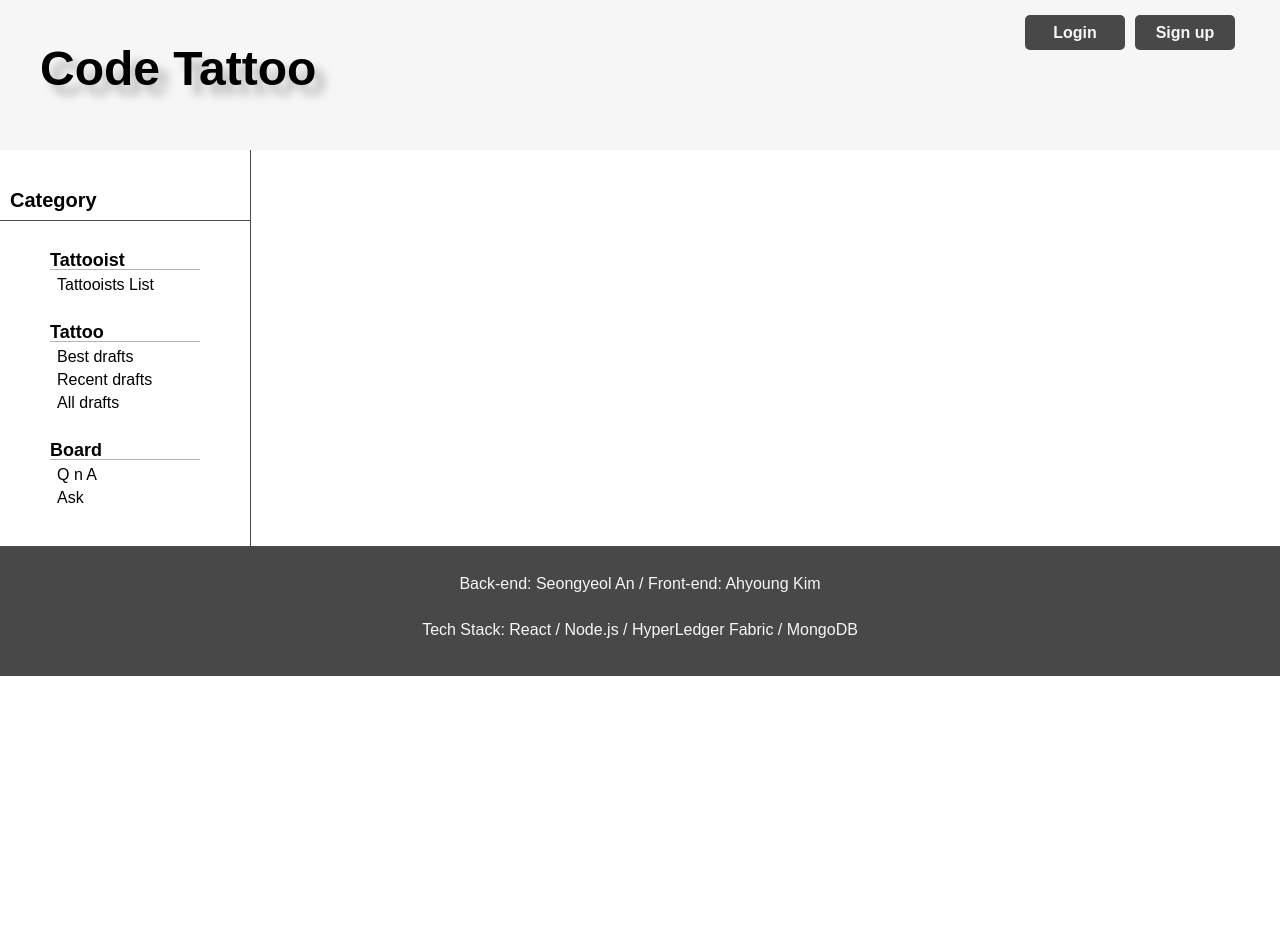
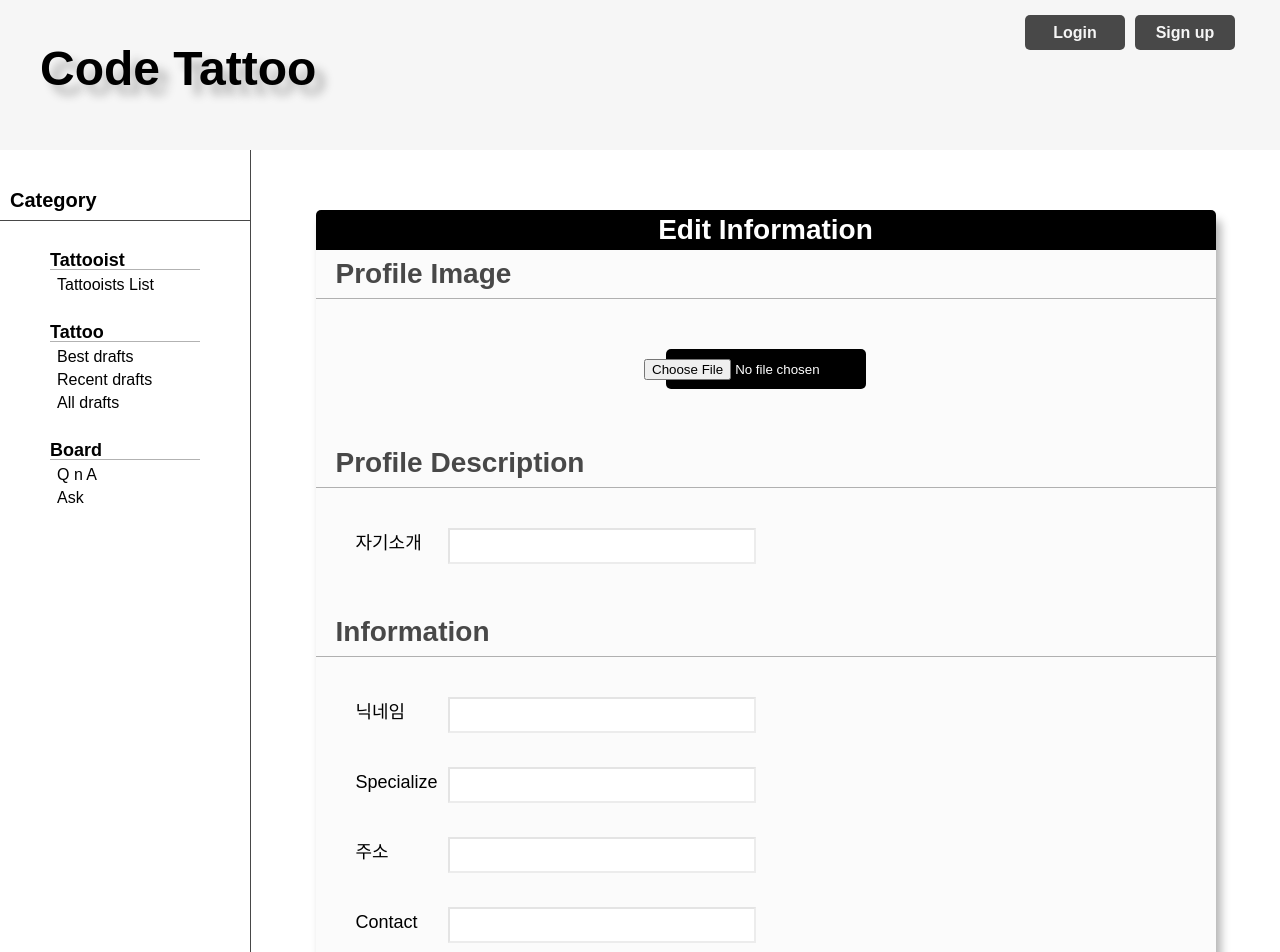
Before and after one commit to Ir2placeable/CodeTattoo, a React (Create React App) app in the folder frontend/: page /tattooist/mypage/edit/1 in a window 1280 px wide. Shown: the top 952 px of the page. Before the commit the page ends 800 px from the top, so only its background shows below. Built offline with nearby package versions, Linux system fonts and the light colour scheme; no server answers; a web font is replaced by a local one.

Commit message:
마이페이지 수정

```diff
--- a/frontend/src/App.js
+++ b/frontend/src/App.js
@@ -28,7 +28,18 @@ const apiUrl = APIURL;
 
 const App = () => {
   const [cookies, setCookie, removeCookie] = useCookies([
-    'user_id', 'name', 'location', 'isTattooist']);
+    'user_id', 'name', 'location', 'isTattooist',
+    'nickname', 'specialize', 'address', 'contact', 'description', 'image',
+    'user_desc', 'user_image'
+  ]);
+
+  // useEffect(() => {
+  //   console.log(Object.keys(cookies))
+  //   const keys = Object.keys(cookies)
+  //   for(let i=0; i<keys.length; i++){
+  //     removeCookie(keys[i]);
+  //   }
+  // }, []);
 
   return (
     <div className='main-font'>
@@ -54,13 +65,13 @@ const App = () => {
             setCookie={setCookie} />} />
 
           {/* My Page */}
-          <Route path="/user/mypage/:user_id" element={<UserMyPage apiUrl={apiUrl} cookies={cookies} />} />
+          <Route path="/user/mypage/:user_id" element={<UserMyPage apiUrl={apiUrl} cookies={cookies} setCookie={setCookie} />} />
           <Route path="/tattooist/mypage/:tattooist_id"
             element={<MyPage apiUrl={apiUrl} cookies={cookies} setCookie={setCookie} />}>
           </Route>
-                    {/* parameter를 줄까말까... */}
-          <Route path="/tattooist/mypage/edit"
-            element={<ProfileEdit apiUrl={apiUrl} cookies={cookies} setCookie={setCookie} />} />
+
+          <Route path="/tattooist/mypage/edit/:tattooist_id"
+            element={<ProfileEdit apiUrl={apiUrl} cookies={cookies} setCookie={setCookie} removeCookie={removeCookie} />} />
 
           {/* User */}
 
--- a/frontend/src/pages/Entry.jsx
+++ b/frontend/src/pages/Entry.jsx
@@ -25,7 +25,7 @@ const Entry = ({ cookies }) => {
   const navigate = useNavigate();
 
   const goUploadImage = () => {
-    navigate('/tattooist/img_load');
+    navigate('/imgload');
   }
 
   const goDrafts = () => {
--- a/frontend/src/pages/ImgLoad.jsx
+++ b/frontend/src/pages/ImgLoad.jsx
@@ -67,13 +67,14 @@ const ImgLoad = ({ apiUrl, cookies }) => {
     }
     //console.log(body)
     const res = await axios.post(`${apiUrl}/draft/create`, body);
-    //console.log(res);
+    console.log(res);
   }
 
   const navigate = useNavigate();
   const onSubmit = () => {
     sendRequest();
-    navigate(`/tattooist/mypage/${cookies.isTattooist}`);
+    // navigate(`/tattooist/mypage/${cookies.isTattooist}`);
+    window.location.replace(`/tattooist/mypage/${cookies.isTattooist}`);
   }
   return (
     <>
--- a/frontend/src/pages/Login.jsx
+++ b/frontend/src/pages/Login.jsx
@@ -59,8 +59,8 @@ const Login = ({ apiUrl, setCookie }) => {
     if(res.data.success){
       pushCookie(res.data.user_info);
       console.log('쿠키 저장 성공')
+      window.location.replace('/');
       alert('로그인 되었습니다.')
-      window.location.replace('/');
     } else {
       window.location.replace('/login');
       alert('Login 정보가 잘못되었습니다. 다시 시도해주세요.')
--- a/frontend/src/pages/MyPage.jsx
+++ b/frontend/src/pages/MyPage.jsx
@@ -8,6 +8,7 @@ import {
   MyPageMainDiv,
   MyPageInfoDiv,
   UserImgDiv,
+  UserImg,
   userIconStyle,
   ttIconStyle,
   MyPageLine,
@@ -40,14 +41,20 @@ const MyPage = ({ apiUrl, cookies, setCookie }) => {
     specialize: '',
     location: '',
     contact: '',
-    drafts: []
+    drafts: [],
+    profile: {
+      description: '',
+      image: ''
+    }
   });
 
   const pushCookie = () => {
-    setCookie('nickname', info.nickname, {maxAge: 3000});
-    setCookie('specialize', info.specialize, {maxAge: 3000});
-    setCookie('address', info.location, {maxAge: 3000});
-    setCookie('contact', info.contact, {maxAge: 3000});
+    setCookie('nickname', info.nickname, {maxAge: 3000, path: '/'});
+    setCookie('specialize', info.specialize, {maxAge: 3000, path: '/'});
+    setCookie('address', info.location, {maxAge: 3000, path: '/'});
+    setCookie('contact', info.contact, {maxAge: 3000, path: '/'});
+    setCookie('description', info.profile.description, {maxAge: 3000, path: '/'});
+    setCookie('image', info.profile.image, {maxAge: 3000, path: '/'});
   }
 
   const getMyPage = async() => {
@@ -56,11 +63,11 @@ const MyPage = ({ apiUrl, cookies, setCookie }) => {
     })
     console.log(res.data)
     setInfo(res.data.tattooist_info)
-
   }
 
   useEffect(() => {
     getMyPage();
+    //console.log(Object.keys(cookies))
   }, [])
 
   useEffect(() => {
@@ -80,7 +87,8 @@ const MyPage = ({ apiUrl, cookies, setCookie }) => {
   }
 
   const onEdit = () => {
-    navigate('/tattooist/mypage/edit');
+    window.location.replace(`/tattooist/mypage/edit/${cookies.isTattooist}`);
+    // navigate(`/tattooist/mypage/edit/${cookies.isTattooist}`);
   }
 
   const userMode = () => {
@@ -94,7 +102,13 @@ const MyPage = ({ apiUrl, cookies, setCookie }) => {
         {/* User Information Section */}
         <MyPageInfoDiv>
           <UserImgDiv>
-            <FontAwesomeIcon style={userIconStyle} icon={faUser} />
+            {info.profile.image ? (
+              <div>
+                <UserImg src={info.profile.image} />
+              </div>
+            ):(
+              <FontAwesomeIcon style={userIconStyle} icon={faUser} />
+            )}
           </UserImgDiv>
 
           <MyPageText
@@ -102,7 +116,8 @@ const MyPage = ({ apiUrl, cookies, setCookie }) => {
               [{name: 'Tattooist', desc: info.nickname},
               {name: 'Specialize', desc: info.specialize},
               {name: 'Location', desc: info.location},
-              {name: 'Contact', desc: info.contact}]}
+              {name: 'Contact', desc: info.contact},
+              {name: 'Description', desc: info.profile.description}]}
           />
 
           <MyPageLine />
@@ -132,7 +147,6 @@ const MyPage = ({ apiUrl, cookies, setCookie }) => {
 
 
         {/* Contens Section */}
-        {/* <EmptyDraftBox>아직 도안이 없습니다.</EmptyDraftBox> */}
         { draftBtn ? (
           <MyPageContentDiv>
 
@@ -146,18 +160,11 @@ const MyPage = ({ apiUrl, cookies, setCookie }) => {
 
             <ShowDraftList text={''} drafts={info.drafts} tattooist={true} />
 
-            {/* <ImgLoad /> */}
-            {/* <ImgLoad apiUrl={apiUrl} cookies={cookies} /> */}
-            {/* <Routes>
-              <Route path='/img_load' element={<ImgLoad apiUrl={apiUrl} cookies={cookies} />} />
-            </Routes> */}
-
           </MyPageContentDiv>
         ) : (
           <div>Calendar 영역</div>
         )}
 
-      {/* <Outlet /> */}
       </MyPageMainDiv>
     </>
   );
--- a/frontend/src/pages/MyPageButton.jsx
+++ b/frontend/src/pages/MyPageButton.jsx
@@ -1,7 +1,8 @@
 import React, { useState } from 'react';
 import { MyPageBtn, MyPageBtnHoverStyle } from '../styledComponents';
 
-const MyPageButton = ({ text, onClick }) => {
+
+const MyPageButton = ({ text, onClick, icon }) => {
   const [isHover, setIsHover] = useState(false);
 
   const onHover = () => {
--- a/frontend/src/pages/ProfileEdit.jsx
+++ b/frontend/src/pages/ProfileEdit.jsx
@@ -1,5 +1,6 @@
 import React, {useEffect, useState} from 'react';
 import ProfileImage from './ProfileImage';
+import { useParams } from 'react-router-dom';
 import axios from 'axios';
 import {
   MyPageMainDiv,
@@ -14,7 +15,8 @@ import {
   EnrollBtn,
 } from '../styledComponents';
 
-const ProfileEdit = ({ apiUrl, cookies, setCookie }) => {
+const ProfileEdit = ({ apiUrl, cookies, setCookie, removeCookie }) => {
+  const params = useParams();
   const [src, setSrc] = useState(null);
   const [image, setImage] = useState({
     width: 300,
@@ -26,10 +28,11 @@ const ProfileEdit = ({ apiUrl, cookies, setCookie }) => {
     nickname: cookies.nickname,
     specialize: cookies.specialize,
     address: cookies.address,
-    contact: cookies.contact
+    contact: cookies.contact,
+    description: cookies.description
   })
 
-  const { nickname, specialize, address, contact } = input;
+  const { nickname, specialize, address, contact, description } = input;
 
   const onChange = (e) => {
     const { name, value } = e.target;
@@ -48,7 +51,7 @@ const ProfileEdit = ({ apiUrl, cookies, setCookie }) => {
         contact: contact
       },
       profile: {
-        description: '',
+        description: description,
         image: image
       }
     }
@@ -58,9 +61,18 @@ const ProfileEdit = ({ apiUrl, cookies, setCookie }) => {
     })
     console.log(res);
   }
+  const removeCookies = () => {
+    removeCookie('specialize', {path: '/tattooist/mypage'})
+    removeCookie('nickname', {path: '/tattooist/mypage'})
+    removeCookie('address', {path: '/tattooist/mypage'})
+    removeCookie('contact', {path: '/tattooist/mypage'})
+    removeCookie('image', {path: '/tattooist/mypage'})
+    removeCookie('description', {path: '/tattooist/mypage'})
+  }
 
   const onSubmit = () => {
     sendRequest();
+    //removeCookies();
     window.location.replace(`/tattooist/mypage/${cookies.isTattooist}`);
   }
 
@@ -72,6 +84,21 @@ const ProfileEdit = ({ apiUrl, cookies, setCookie }) => {
         <EnrollUl>
           <EnrollText>Profile Image</EnrollText>
           <ProfileImage src={src} setSrc={setSrc} image={image} setImage={setImage} />
+        </EnrollUl>
+
+        <EnrollUl>
+          <EnrollText>Profile Description</EnrollText>
+
+          <EnrollLi>
+            <EnrollLabel>자기소개
+              <EnrollInput
+                type="text"
+                name="description"
+                value={description}
+                onChange={onChange}
+                 />
+            </EnrollLabel>
+          </EnrollLi>
         </EnrollUl>
         <EnrollUl>
           <EnrollText>Information</EnrollText>
@@ -131,4 +158,4 @@ const ProfileEdit = ({ apiUrl, cookies, setCookie }) => {
   );
 };
 
-export default ProfileEdit;
+export default React.memo(ProfileEdit);
--- a/frontend/src/pages/UserMyPage.jsx
+++ b/frontend/src/pages/UserMyPage.jsx
@@ -2,12 +2,13 @@ import axios from 'axios';
 import React, { useState, useEffect } from 'react';
 import { useParams } from 'react-router-dom';
 import { FontAwesomeIcon } from '@fortawesome/react-fontawesome';
-import { faUser } from '@fortawesome/free-solid-svg-icons';
+import { faUser, faPenToSquare } from '@fortawesome/free-solid-svg-icons';
 import { useNavigate } from 'react-router-dom';
 import {
   MyPageInfoDiv,
   MyPageMainDiv,
   UserImgDiv,
+  UserImg,
   userIconStyle,
   MyPageLine,
   ForTattooistDiv,
@@ -17,23 +18,34 @@ import MyPageText from './MyPageText';
 import MyPageMenuComp from './MyPageMenuComp';
 import MyPageButton from './MyPageButton';
 
-const UserMyPage = ({ apiUrl, cookies }) => {
+const UserMyPage = ({ apiUrl, cookies, setCookie }) => {
   const params = useParams();
   const [info, setInfo] = useState({
     nickname: '',
     drafts: [],
-    tattooists: []
+    tattooists: [],
+    profile: {
+      description: '',
+      image: ''
+    }
   });
 
   const getMyPage = async() => {
     const res = await axios.post(`${apiUrl}/user/mypage`, {
       user_id: params.user_id
     })
+    console.log(res.data);
+    // setInfo(res.data.user_info);
   }
 
   useEffect(() => {
     //getMyPage();
   }, []);
+  useEffect(() => {
+    setCookie('name', info.nickname, {maxAge: 3000, path: '/'});
+    setCookie('user_desc', info.profile.description, {maxAge: 3000, path: '/'});
+    setCookie('user_image', info.profile.image, {maxAge: 3000, path: '/'});
+  }, [info]);
 
   const [draftBtn, setDraftBtn] = useState(false);
 
@@ -56,24 +68,29 @@ const UserMyPage = ({ apiUrl, cookies }) => {
         <MyPageInfoDiv>
 
           <UserImgDiv>
-            <FontAwesomeIcon style={userIconStyle} icon={faUser} />
+            {info.profile.image ? (
+              <div>
+                <UserImg src={info.profile.image} />
+              </div>
+            ) : (
+              <FontAwesomeIcon style={userIconStyle} icon={faUser} />
+            )}
+
           </UserImgDiv>
 
-          <MyPageText texts={[{name: 'User', desc: info.nickname}]} />
+          <MyPageText texts={[{name: 'User', desc: info.nickname},
+              {name: 'Description', desc: info.profile.description}]} />
 
           <MyPageLine />
 
           <MyPageMenuComp text1={'Drafts'} text2={'Tattooists'} />
 
           <ForTattooistDiv>
+            <MyPageButton onClick={()=>{}} text={'편집하기'} />
             {cookies.isTattooist ? (
-              <div>
                 <MyPageButton onClick={tattooistMode} text={'Tattooist Mode'} />
-              </div>
             ) : (
-              <div>
-                <MyPageButton onClick={()=>{}} text={'편집하기'} />
-              </div>
+              <div></div>
             )}
           </ForTattooistDiv>
 
--- a/frontend/src/styledComponents.js
+++ b/frontend/src/styledComponents.js
@@ -460,7 +460,7 @@ align-items: center;
 `
 
 export const MyPageInfoDiv = styled.div`
-height: 150px;
+height: 200px;
 width: 100%;
 
 display: flex;
@@ -480,11 +480,18 @@ background-color: white;
 margin-left: 50px;
 
 text-align: center;
+overflow: hidden;
 `
 
 export const UserIcon = styled.i`
 font-size: 70px;
 line-height: 100px;
+`
+
+export const UserImg = styled.img`
+width: 100px;
+height: 100px;
+object-fit: contain;
 `
 
 export const userIconStyle = {
@@ -507,7 +514,6 @@ export const UserTextUl = styled.ul`
 export const UserTextLi = styled.li`
 font-weight: bold;
 margin-bottom: 10px;
-list-style-type: disc;
 `
 
 export const MyPageLine = styled.div`
```
Also changed, not shown: frontend/src/pages/Header.jsx (+12 -5 lines), frontend/src/pages/ShowDraftList.jsx (+15 -3 lines).
